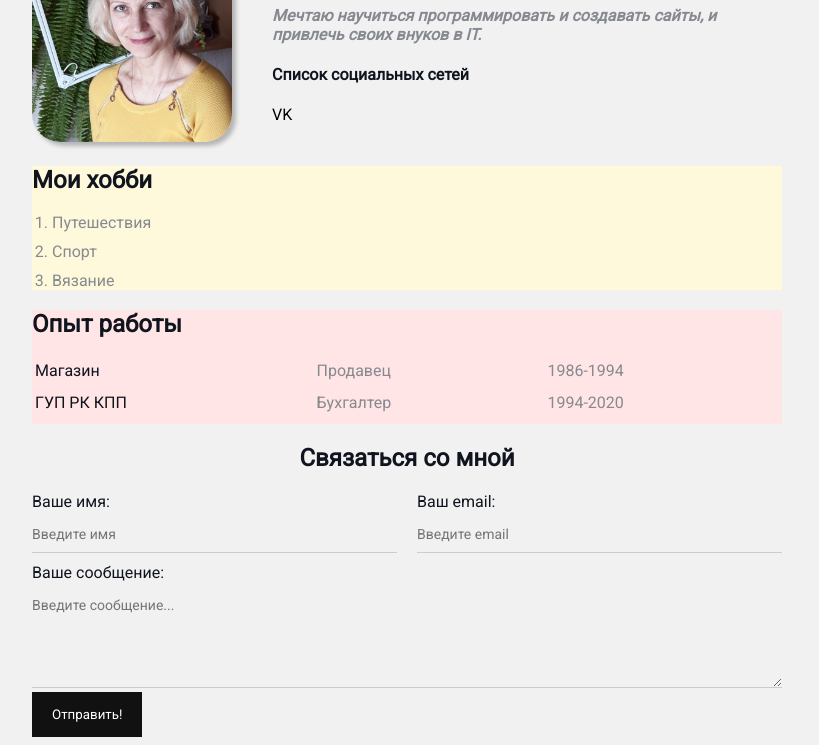
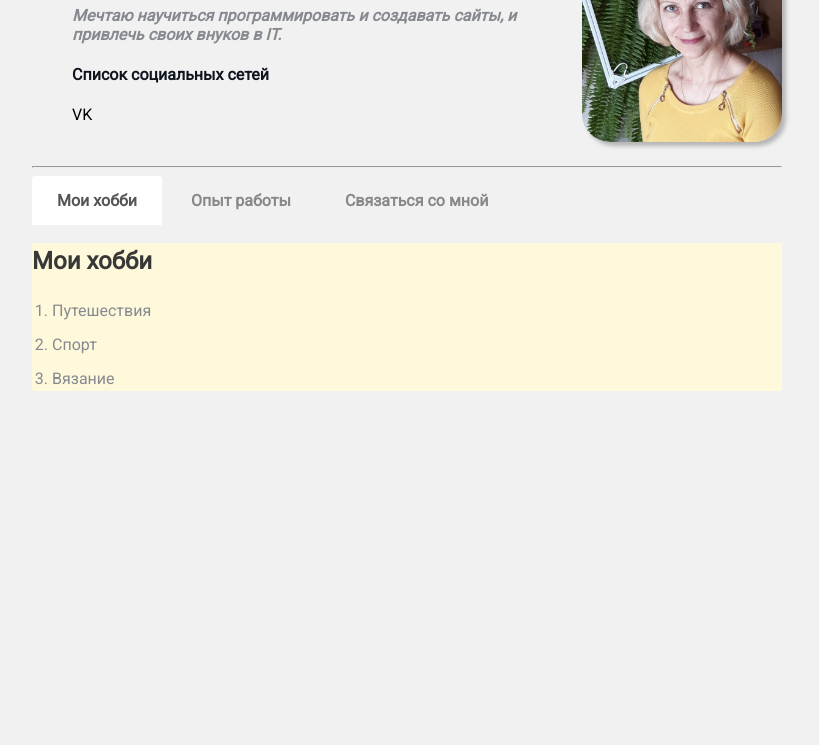
Before and after one commit to Irina-Kicel/progect, a plain HTML site: page index.html in a window 1280 px wide. Shown: the part 113-858 px from the top of the page, without its empty margins (233-1052 px from the left). After the commit the page ends 800 px from the top, so only its background shows below. Drawn offline with Linux system fonts and the light colour scheme.

Commit message:
corrections

```diff
--- a/index.html
+++ b/index.html
@@ -23,15 +23,23 @@
       <a href="https://vk.com/id181451753" target="_blank">VK</a>
     </div>
   </div>
-  <div class="card bg-yellow">
+  <hr>
+  <div class="tabs">
+            <input id="tab1" type="radio" name="tabs" checked>
+            <label for="tab1">Мои хобби</label>
+            <input id="tab2" type="radio" name="tabs">
+            <label for="tab2">Опыт работы</label>
+            <input id="tab3" type="radio" name="tabs">
+            <label for="tab3">Связаться со мной</label>
+  <section id="content-tab1" class="card bg-yellow">
     <h2>Мои хобби</h2>
     <ol class="list">
       <li>Путешествия</li>
       <li>Спорт</li>
       <li>Вязание</li>
     </ol>
-  </div>
-  <div class="card bg-red">
+  </section>
+  <section id="content-tab2" class="card bg-red">
   <h2>Опыт работы</h2>
     <table class="table">
       <!-- <thead>
@@ -54,8 +62,8 @@
         </tr>
       </tbody>
     </table>
-  </div>
-
+  </section>
+  <section id="content-tab3" class="card bg-yellow">
   <form action="/" class="form">
     <h2>Связаться со мной</h2>
     <div class="form-row">
@@ -76,6 +84,9 @@
 
     <input class="btn" type="submit" value="Отправить!">
   </form>
+  <br>
+  </section>
+  </div>
 </div>
 </body>
 </html>
--- a/styles.css
+++ b/styles.css
@@ -31,6 +31,7 @@ a:active {
 .info {
   margin-bottom: 20px;
   display: flex;
+  flex-direction: row-reverse;
 }
 .info-text {
   margin-left: 40px;
@@ -120,6 +121,9 @@ margin-right: 0;
   .info-text {
   margin-left: 0;
   }
+  .tabs {
+  min-width: 100px;
+}
 }
 @media (max-width: 550px) {
   .form-row {
@@ -131,3 +135,70 @@ margin-right: 0;
     margin-bottom: 10px;
   }
 }
+.tabs {
+  min-width: 200px;
+  padding: 0px;
+  margin: 0 auto;
+}
+
+.tabs > section {
+  display: none;
+  line-height: 1.5;
+  color: #383838;
+  animation-name: fadeIn;
+  animation-duration: 2s;
+  animation-fill-mode: both;
+}
+
+@-webkit-keyframes fadeIn {
+  from {
+    opacity: 0;
+  }
+  to {
+    opacity: 1;
+  }
+}
+
+@keyframes fadeIn {
+  from {
+    opacity: 0;
+  }
+  to {
+    opacity: 1;
+  }
+}
+
+.tabs > label {
+  display: inline-block;
+  margin: 0 0 -1px;
+  padding: 15px 25px;
+  font-size: 1rem;
+  font-weight: 600;
+  text-align: center;
+  color: #888;
+  min-width: 60px;
+  background: #f1f1f1;
+  border-radius: 3px 3px 0 0;
+}
+
+.tabs > label:hover {
+  color: #333;
+  cursor: pointer;
+}
+
+.tabs > input {
+  display: none;
+  position: absolute;
+}
+
+.tabs > input:checked + label {
+  color: #555;
+  background: #fff;
+}
+
+#tab1:checked ~ #content-tab1,
+#tab2:checked ~ #content-tab2,
+#tab3:checked ~ #content-tab3
+{
+  display: block;
+}
```
